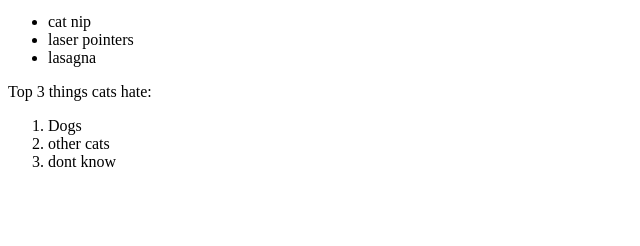
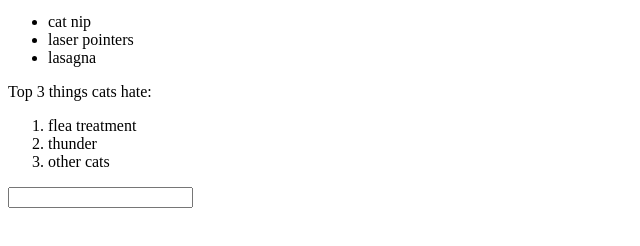
Before and after one commit to mohd01032023/htmlhandson, a plain HTML site: page index.html in a window 1280 px wide. Shown: the part 426-672 px from the top of the page, without its empty margins (0-640 px from the left). Drawn offline with Linux system fonts and the light colour scheme.

Commit message:
create a text feild

```diff
--- a/index.html
+++ b/index.html
@@ -12,10 +12,12 @@
   </ul>
   <p>Top 3 things cats hate:</p>
   <ol>
-    <li>Dogs</li>
+    <li>flea treatment</li>
+    <li>thunder</li>
     <li>other cats</li>
-    <li>dont know</li>
   </ol>
-  </p>
+
+  <input type="text">
+
 
 </main>
```
